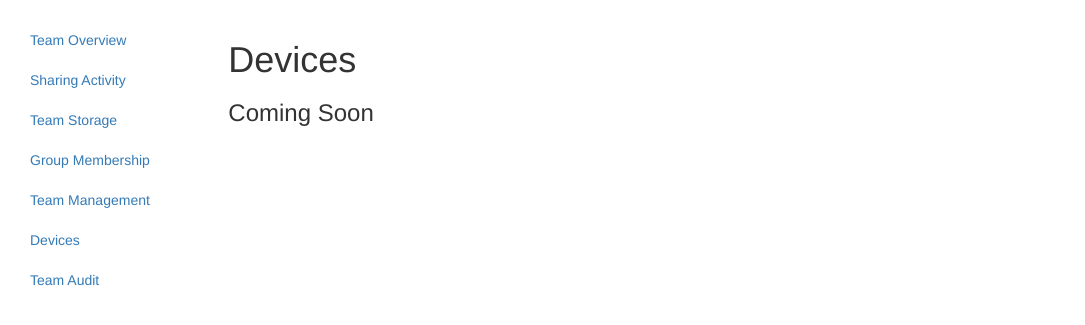
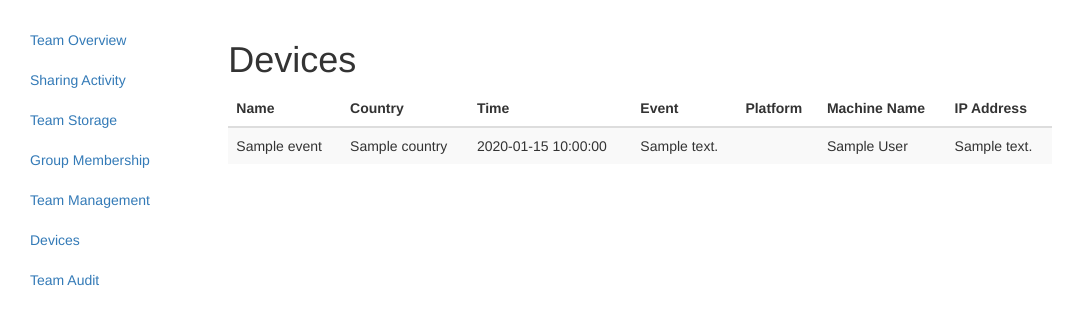
Before and after one commit to chadduffey/DfBExplorer3, a Flask app: template app/templates/main/devices.html in a window 1280 px wide. Shown: the part 52-377 px from the top of the page, without its empty margins (0-1085 px from the left). Run offline with Flask 2, Linux system fonts and the light colour scheme; the template is opened without the code that fills it: most values are stand-ins (such as "Sample title", 1, 10 or a date in 2020); some libraries are stand-ins or nearby versions.

Commit message:
devices page

```diff
--- a/app/templates/main/devices.html
+++ b/app/templates/main/devices.html
@@ -18,9 +18,38 @@
 	     	</div>
 	     	<div class="col-md-8">
 				<h1>Devices</h1>
-				<h3>Coming Soon</h3>
+					<div class="table-responsive">
+					    <table class="table table-striped">
+			              	<thead>
+			                <tr>
+				                <th>Name</th>
+				                <th>Country</th>
+				                <th>Time</th>
+                        		<th>Event</th>
+                        		<th>Platform</th>
+                        		<th>Machine Name</th>
+                        		<th>IP Address</th>
+			                </tr>
+			              	</thead>
+			              	<tbody>
+			              	{% for event in deviceEvents %}
+    			            <tr>
+    			                <td>{{ event["name"] }}</td>
+    			                <td>{{ event["country"] }}</td>
+    			                <td>{{ event["time"] }}</td>
+    			                <td>{{ event["event_type_description"] }}</td>
+    			                <td>{{ event["info_dict"]["platform"] }}</td>
+    			                <td>{{ event["info_dict"]["display_name"] }}</td>
+    			                <td>{{ event["ip_address"] }}</td>
+            				</tr>
+        					{% endfor %}
+			            	</tbody>
+						</table>
+	     			</div>
 			</div>
 		</div>
 	</div>
 
 {% endblock %}
+
+{u'user_id': 366840493, u'name': u'Chad Duffey', u'country': u'AU', u'time': u'2015-05-27T02:17:46+00:00', u'event_type_description': u'Linked a device', u'event_category': u'devices', u'info_dict': {u'platform': u'Windows', u'display_name': u'chad-win8pc'}, u'member_id': u'dbmid:AABDg47u7a9ZcdN8yfvlMRmHTdUnKUZc9Ms', u'ip_address': u'175.45.121.61', u'email': u'chad@dbtests.info', u'event_type': u'device_link'}
```
Also changed, not shown: app/dfbapi.py (+15 -0 lines), app/main/views.py (+5 -2 lines), 1 other file.
